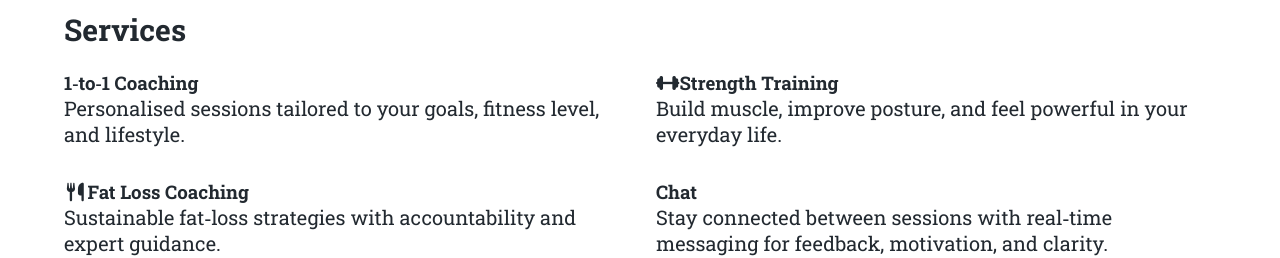
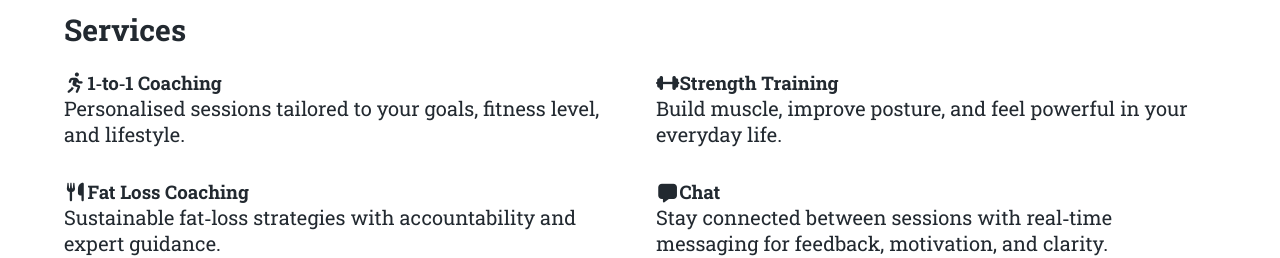
Before and after one commit to JosephQuayle/jemimawebsite, a plain HTML site: page index.html in a window 1280 px wide. Shown: the part 608-866 px from the top of the page. Drawn offline with Linux system fonts and the light colour scheme; a web font is replaced by a local one.

Commit message:
added icons for service section. prepared div for services nav

```diff
--- a/index.html
+++ b/index.html
@@ -64,7 +64,7 @@
         <br />
         <div class="service-grid flex">
           <div class="service-card">
-            <h3>1‑to‑1 Coaching</h3>
+            <h3><i class="fa-solid fa-person-running"></i>1‑to‑1 Coaching</h3>
             <p>
               Personalised sessions tailored to your goals, fitness level, and
               lifestyle.
@@ -88,7 +88,7 @@
           </div>
           <!-- <br /> -->
           <div class="service-card">
-            <h3>Chat</h3>
+            <h3><i class="fa-solid fa-message"></i>Chat</h3>
             <p>
               Stay connected between sessions with real‑time messaging for feedback, motivation, and clarity.
             </p>
```
